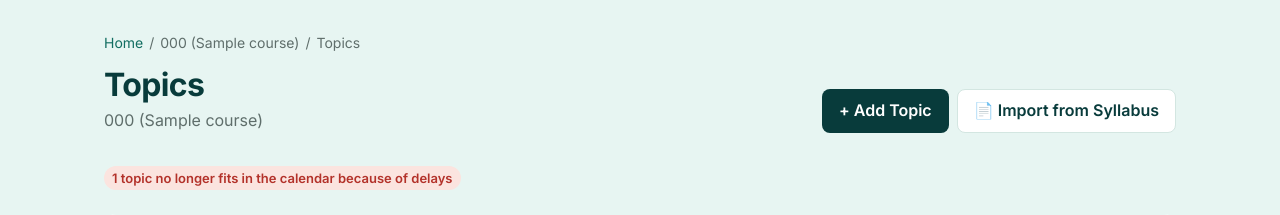
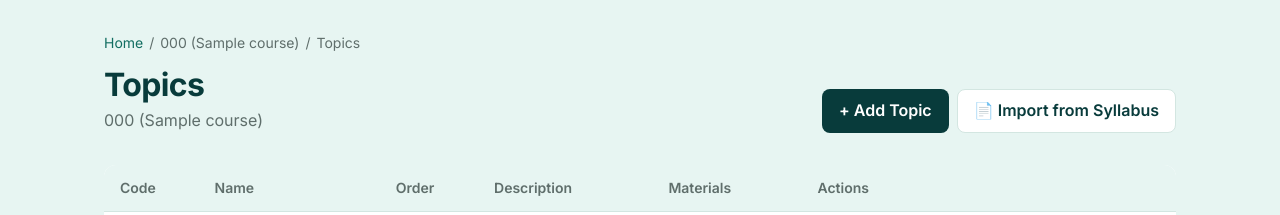
Before and after one commit to senquevila/course-schedule, a Django app: page /courses/1/topics/ in a window 1280 px wide. Shown: the part 61-276 px from the top of the page. Run offline with Django 5.2, Linux system fonts and the light colour scheme; tables that the repository leaves empty hold one stand-in row (values such as "Sample post"); data that the repository does not hold is empty; some libraries are stand-ins or nearby versions.

Commit message:
refactor(courses): replace topic progress with lost topics helper
Remove the `_topic_progress` helper from TopicListView and the associated
"current topic / ideal topic / topics behind schedule" alert from the
topics list template. Introduce a dedicated `_lost_topics` helper that
returns only topics without a scheduled session, and use it in the
calendar view and tests.

This simplifies the topics list view and removes redundant progress
information, keeping only the lost topics functionality that is still
consumed by the calendar view.

```diff
--- a/courses/templates/courses/topics_list.html
+++ b/courses/templates/courses/topics_list.html
@@ -27,20 +27,6 @@
         </a>
     </div>
 </div>
-
-{% if current_topic or ideal_topic %}
-<div class="alert {% if current_topic == ideal_topic %}alert-success{% else %}alert-warning{% endif %}">
-    <p><strong>{% translate "Current topic" %}:</strong> {{ current_topic|default:"—" }}</p>
-    <p><strong>{% translate "Ideal topic" %}:</strong> {{ ideal_topic|default:"—" }}</p>
-    {% if topics_behind > 0 %}
-    <p>{% blocktranslate count n=topics_behind %}{{ n }} topic behind schedule{% plural %}{{ n }} topics behind schedule{% endblocktranslate %}</p>
-    {% endif %}
-</div>
-{% endif %}
-
-{% if lost_topics %}
-{% include "courses/partials/lost_topics.html" %}
-{% endif %}
 
 {% if topics %}
 <table>
--- a/courses/views.py
+++ b/courses/views.py
@@ -101,33 +101,13 @@ class TopicListView(ListView):
     def get_context_data(self, **kwargs):
         context = super().get_context_data(**kwargs)
         context["course"] = get_object_or_404(Course, pk=self.kwargs["course_id"])
-        context.update(_topic_progress(context["course"], timezone.localdate()))
         return context
 
 
-def _topic_progress(course, today):
-    """Where the course is (latest session up to today) vs. where it should be
-    without delays. Topics pushed past the period's last slot by delays have no
-    session left: those are lost."""
-    topics = list(Topic.objects.filter(course=course).order_by("order"))
-    last = (
-        CourseCalendar.objects.filter(course=course, session_date__lte=today)
-        .exclude(EARLY_LOGGED)
-        .select_related("topic", "ideal_topic")
-        .order_by("-session_date", "-start_time")
-        .first()
-    )
-    scheduled = set(
-        CourseCalendar.objects.filter(course=course, topic__isnull=False).values_list("topic_id", flat=True)
-    )
-    current = last and last.topic
-    ideal = last and last.ideal_topic
-    return {
-        "current_topic": current,
-        "ideal_topic": ideal,
-        "topics_behind": topics.index(ideal) - topics.index(current) if current and ideal else 0,
-        "lost_topics": [t for t in topics if t.id not in scheduled],
-    }
+def _lost_topics(course):
+    """Topics pushed past the period's last slot by delays: they have no session left"""
+    scheduled = CourseCalendar.objects.filter(course=course, topic__isnull=False).values("topic_id")
+    return Topic.objects.filter(course=course).exclude(id__in=scheduled).order_by("order")
 
 
 class TopicCreateView(View):
@@ -480,7 +460,7 @@ class CourseCalendarListView(TemplateView):
                 "current_year": year,
                 "current_month": month,
                 "log_statuses": LogStatus,
-                "lost_topics": _topic_progress(course, today)["lost_topics"],
+                "lost_topics": _lost_topics(course),
             }
         )
         return context
```
Also changed, not shown: courses/tests.py (+3 -8 lines).
